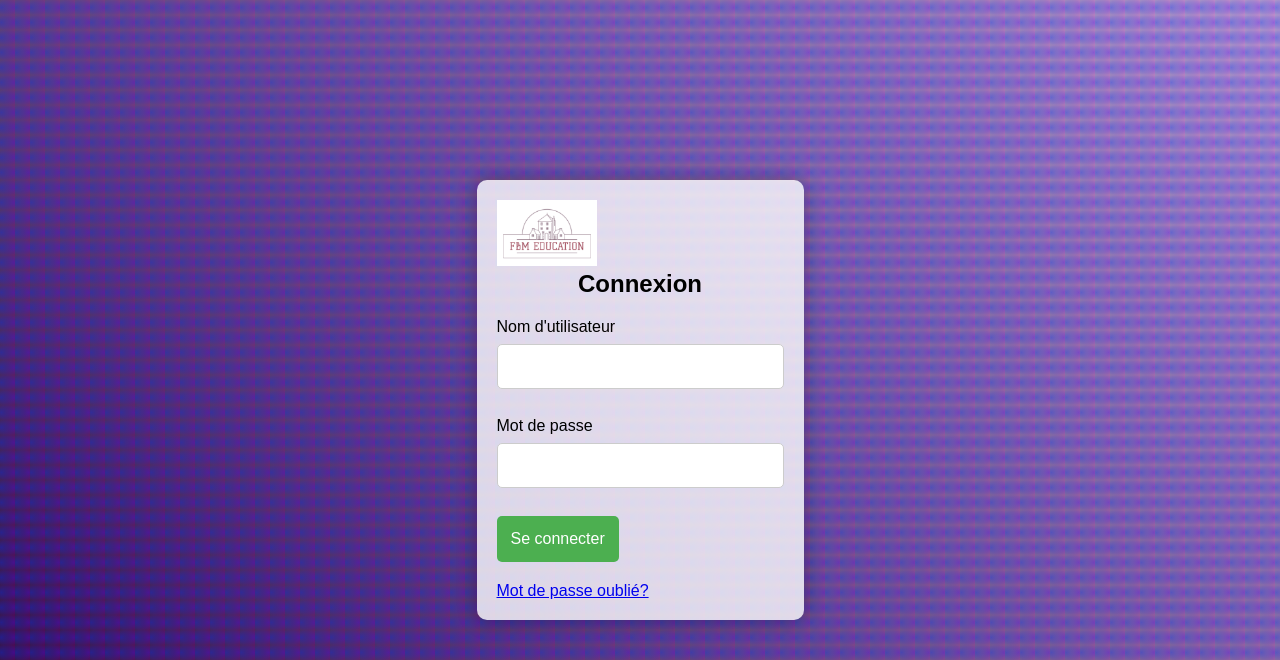
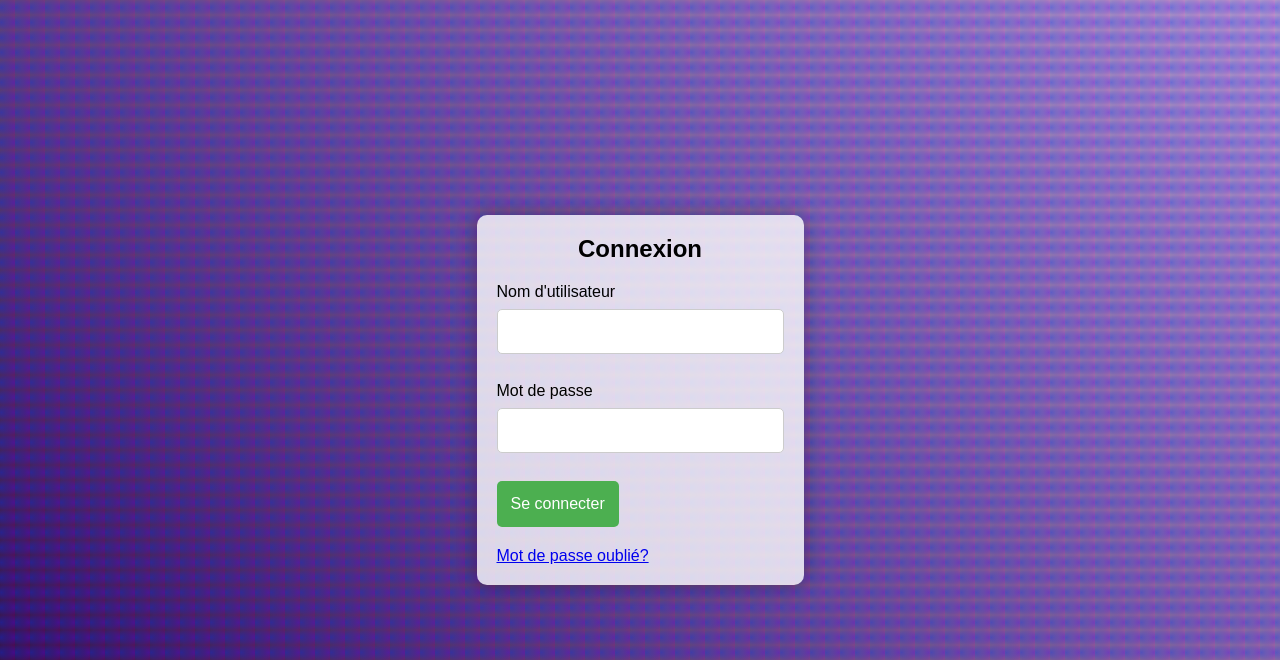
Before and after one commit to TFerhan/studies-management, a Flask app: page / in a window 1280 px wide. Shown: the top 660 px of the page. Run offline with Flask 3, Linux system fonts and the light colour scheme; some libraries are stand-ins or nearby versions.

Commit message:
Update login.html

```diff
--- a/prj/templates/login.html
+++ b/prj/templates/login.html
@@ -10,9 +10,6 @@
 <body>
     <div class="container">
         <div class="form-container">
-            <div class="navbar">
-                <img src="{{ url_for('static', filename='fbm.png') }}" alt="Logo" class="logo">
-            </div>
             <h2>Connexion</h2>
             <form method="post" action="{{ url_for('login') }}">
                 {{ form.hidden_tag() }}
```
